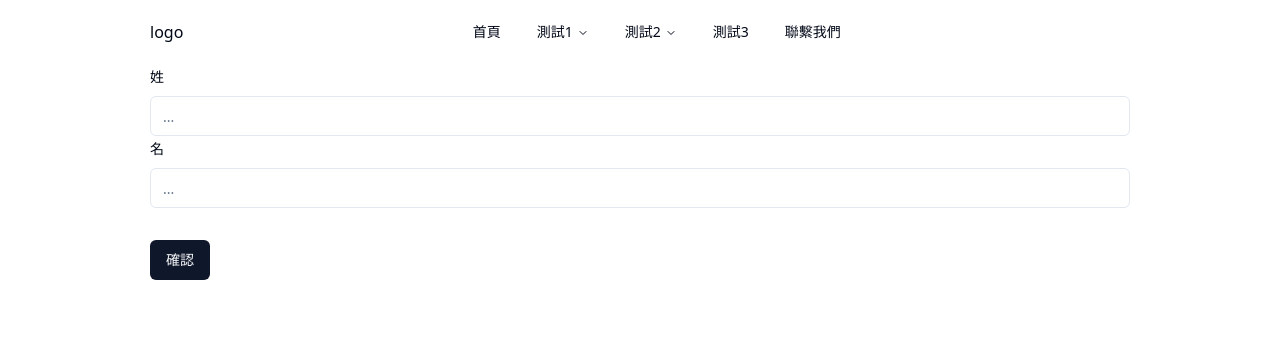
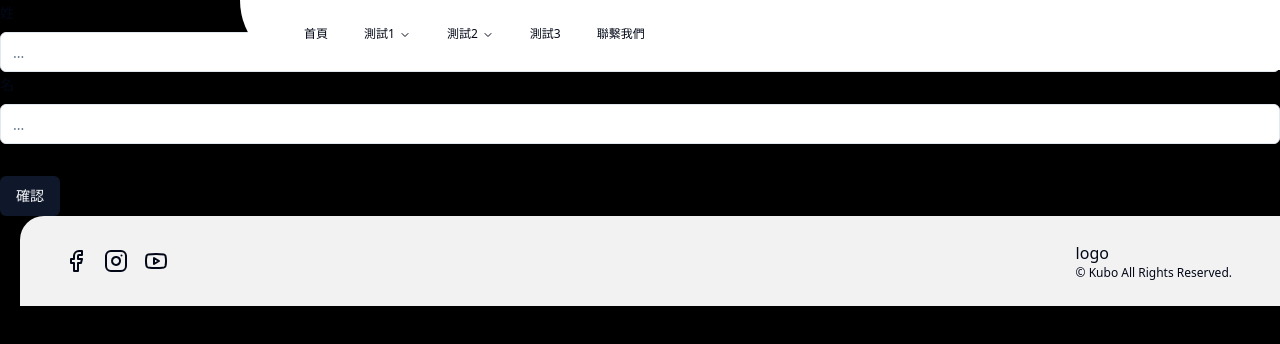
Before and after one commit to ppppppsmash/pj-kubo, a Next.js app: page /contact in a window 1280 px wide. Shown: the top 344 px of the page. Built offline with nearby package versions, Linux system fonts and the light colour scheme.

Commit message:
style: Header

```diff
--- a/app/(user)/globals.css
+++ b/app/(user)/globals.css
@@ -72,5 +72,7 @@
   }
   body {
     @apply bg-background text-foreground;
+    margin: 0;
+    padding: 0;
   }
 }
--- a/app/(user)/layout.tsx
+++ b/app/(user)/layout.tsx
@@ -3,6 +3,7 @@ import { Inter } from "next/font/google";
 import "./globals.css";
 
 import { Header } from "@/components/Header";
+import { Footer } from "@/components/Footer";
 
 const inter = Inter({ subsets: ["latin"] });
 
@@ -18,10 +19,12 @@ export default function RootLayout({
 }>) {
   return (
     <html lang="en">
-      <body className="`${inter.className}` w-full px-5 sm:w-[980px] sm:px-0 mx-auto">
+      <body className="`${inter.className}` bg-black">
         <Header />
 
         {children}
+
+        <Footer />
       </body>
     </html>
   );
--- a/app/(user)/page.tsx
+++ b/app/(user)/page.tsx
@@ -35,7 +35,7 @@ export default async function Home() {
   console.log(data)
 
   return (
-    <main>
+    <main className="w-full px-5 sm:w-[980px] sm:px-0 mx-auto">
       <section className="my-10 border border-black">
         <h1>section 1</h1>
         <h3>{data[0]?.title}</h3>
--- a/components/Header.tsx
+++ b/components/Header.tsx
@@ -56,9 +56,11 @@ const components: { title: string; href: string; description: string }[] = [
 
 export function Header() {
   return (
-    <div className="flex items-center py-3">
-      <Logo />
-      <NavigationMenu className="mx-auto">
+    <div className="fixed z-50 top-0 right-0 max-w-[1280px] w-[calc(100vw_-_240px)] h-[70px] bg-white rounded-bl-[100px]">
+      <div className="flex items-center pt-3.5 ml-12">
+        {/* <Logo /> */}
+
+        <NavigationMenu>
           <NavigationMenuList>
             <NavigationMenuItem>
               <Link href="/" legacyBehavior passHref>
@@ -135,6 +137,7 @@ export function Header() {
           </NavigationMenuList>
         </NavigationMenu>
       </div>
+    </div>
   )
 }
 
--- a/components/ui/navigation-menu.tsx
+++ b/components/ui/navigation-menu.tsx
@@ -41,7 +41,7 @@ NavigationMenuList.displayName = NavigationMenuPrimitive.List.displayName
 const NavigationMenuItem = NavigationMenuPrimitive.Item
 
 const navigationMenuTriggerStyle = cva(
-  "group inline-flex h-10 w-max items-center justify-center rounded-md bg-background px-4 py-2 text-sm font-medium transition-colors hover:bg-accent hover:text-accent-foreground focus:bg-accent focus:text-accent-foreground focus:outline-none disabled:pointer-events-none disabled:opacity-50 data-[active]:bg-accent/50 data-[state=open]:bg-accent/50"
+  "group inline-flex h-10 w-max items-center justify-center rounded-md bg-background px-4 py-2 text-xs font-medium transition-colors hover:bg-accent hover:text-accent-foreground focus:bg-accent focus:text-accent-foreground focus:outline-none disabled:pointer-events-none disabled:opacity-50 data-[active]:bg-accent/50 data-[state=open]:bg-accent/50"
 )
 
 const NavigationMenuTrigger = React.forwardRef<
--- a/package.json
+++ b/package.json
@@ -23,6 +23,7 @@
     "react": "^18",
     "react-dom": "^18",
     "react-hook-form": "^7.51.0",
+    "ress": "^5.0.2",
     "sanity": "^3.34.0",
     "styled-components": "^6.1.8",
     "tailwind-merge": "^2.2.1",
```
Also changed, not shown: 1 other file (tests, documents, lock files or other folders). Lines whose indentation alone changed are shown as unchanged.
